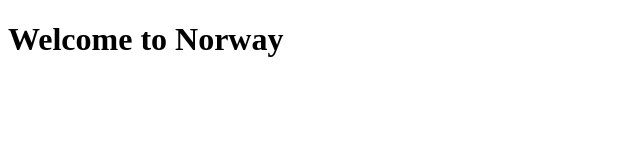
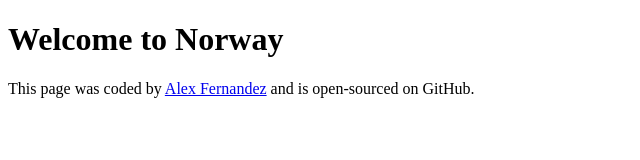
Before and after one commit to AlexFern17/travel-project, a plain HTML site: page index.html in a window 1280 px wide. Shown: the whole page, without its empty margins (0-640 px from the left). Drawn offline with Linux system fonts and the light colour scheme.

Commit message:
Added and updated footer

```diff
--- a/index.html
+++ b/index.html
@@ -9,4 +9,9 @@
   <body>
     <h1>Welcome to Norway</h1>
   </body>
+  <footer>
+    This page was coded by
+    <a href="https://github.com/AlexFern17">Alex Fernandez</a> and is
+    open-sourced on GitHub.
+  </footer>
 </html>
```
